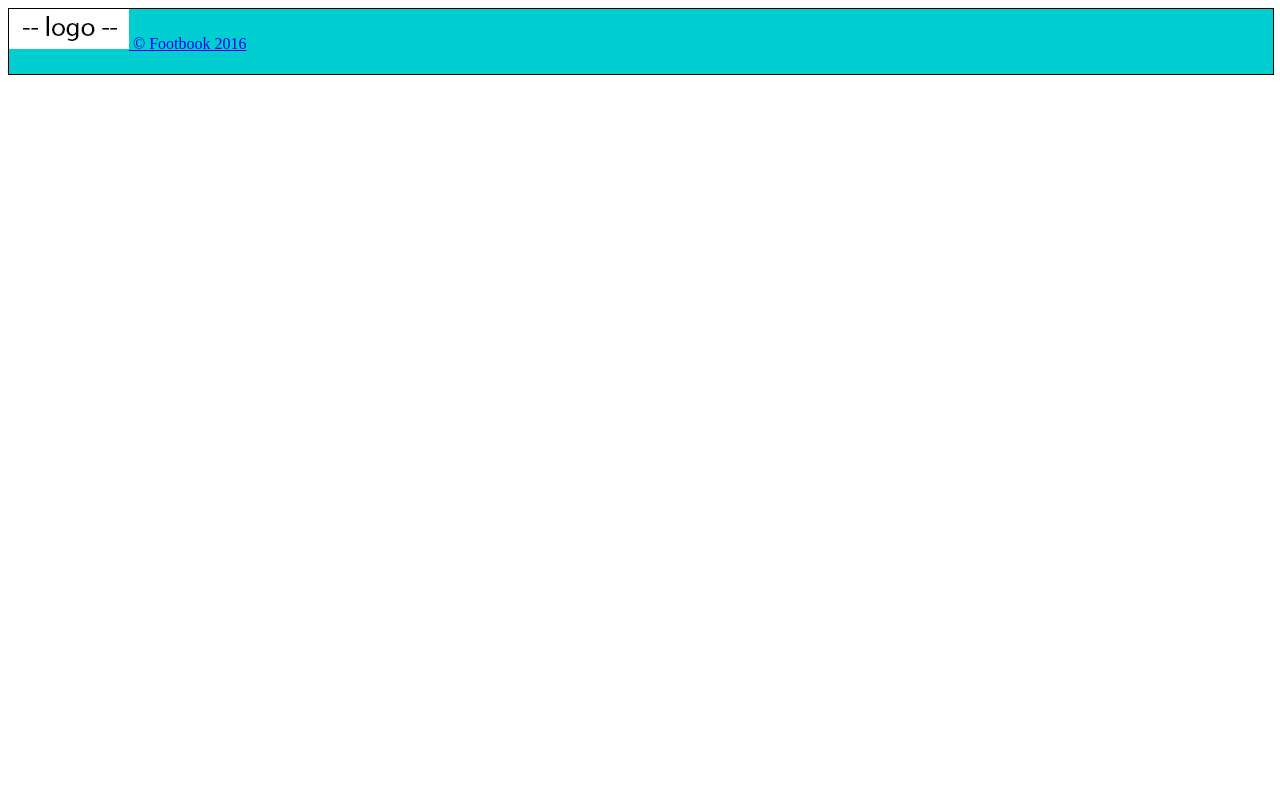
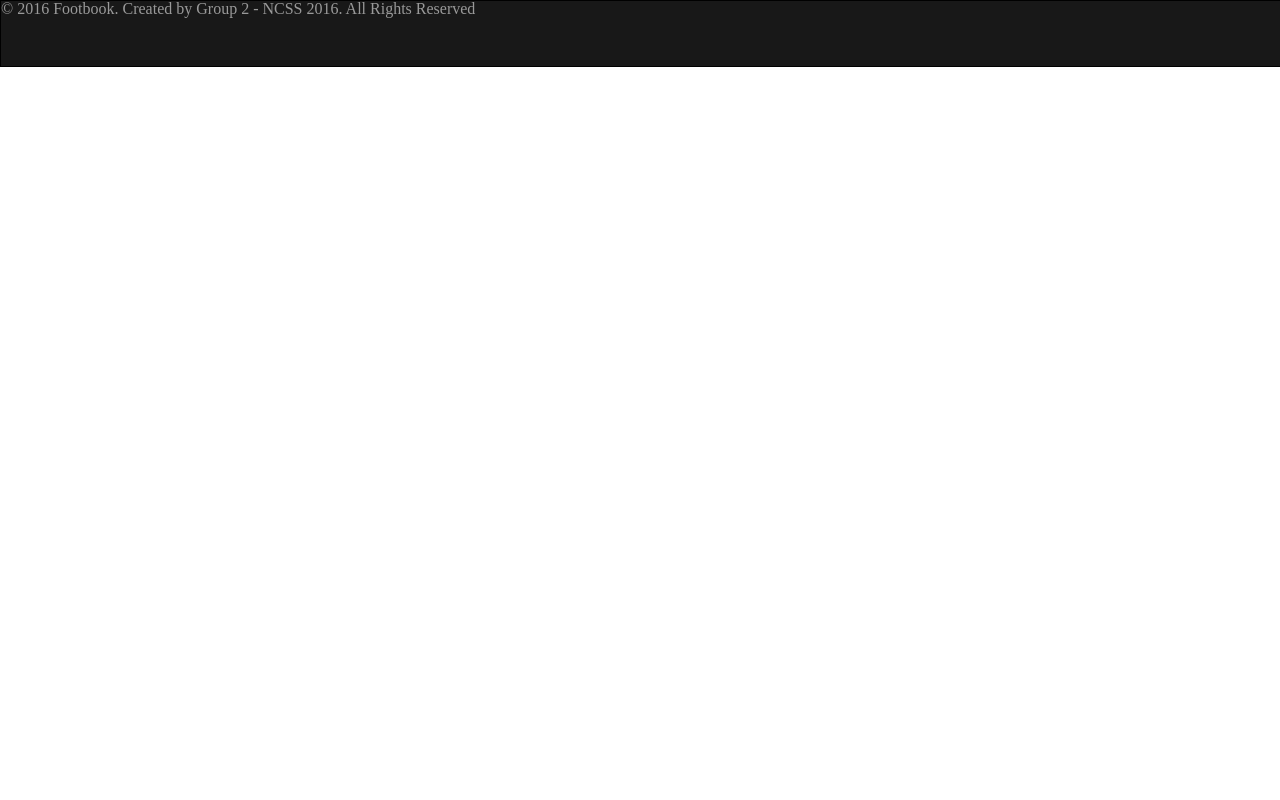
Before and after one commit to ncss/projects-2016-2, a Python web app: template templates/footer.html in a window 1280 px wide. Run offline with Jinja, Linux system fonts and the light colour scheme; the template is opened without the code that fills it, so the values that code supplies are empty.

Commit message:
Changed the footer a bit

```diff
--- a/templates/footer.css
+++ b/templates/footer.css
@@ -0,0 +1,11 @@
+footer {
+	background-color: #181818;
+	height: 65px;
+	width: 100%;
+	border: 1px solid black;
+}
+
+a {
+	color: rgb(153, 153, 153);
+	text-decoration: none;
+}
--- a/templates/footer.html
+++ b/templates/footer.html
@@ -1,9 +1,13 @@
+<HTML>
+	<link rel="stylesheet" href="reset.css">
+	<link rel="stylesheet" type="text/css" href="footer.css">
+	<BODY>
 		<FOOTER>
 
-			<DIV style="background-color: #00CED1; height: 65px; width: 100%; border: 1px solid black;">
+
+			<DIV>
 				<A href="#">
-					<IMG src="\projects-2016-2\static\img\logo.jpg" />
-					&copy; Footbook 2016
+					&copy; 2016 Footbook. Created by Group 2 - NCSS 2016. All Rights Reserved
 				</A>
 			</DIV>
 
--- /dev/null
+++ b/templates/reset.css
@@ -0,0 +1,48 @@
+/* http://meyerweb.com/eric/tools/css/reset/
+   v2.0 | 20110126
+   License: none (public domain)
+*/
+
+html, body, div, span, applet, object, iframe,
+h1, h2, h3, h4, h5, h6, p, blockquote, pre,
+a, abbr, acronym, address, big, cite, code,
+del, dfn, em, img, ins, kbd, q, s, samp,
+small, strike, strong, sub, sup, tt, var,
+b, u, i, center,
+dl, dt, dd, ol, ul, li,
+fieldset, form, label, legend,
+table, caption, tbody, tfoot, thead, tr, th, td,
+article, aside, canvas, details, embed,
+figure, figcaption, footer, header, hgroup,
+menu, nav, output, ruby, section, summary,
+time, mark, audio, video {
+	margin: 0;
+	padding: 0;
+	border: 0;
+	font-size: 100%;
+	font: inherit;
+	vertical-align: baseline;
+}
+/* HTML5 display-role reset for older browsers */
+article, aside, details, figcaption, figure,
+footer, header, hgroup, menu, nav, section {
+	display: block;
+}
+body {
+	line-height: 1;
+}
+ol, ul {
+	list-style: none;
+}
+blockquote, q {
+	quotes: none;
+}
+blockquote:before, blockquote:after,
+q:before, q:after {
+	content: '';
+	content: none;
+}
+table {
+	border-collapse: collapse;
+	border-spacing: 0;
+}
```
